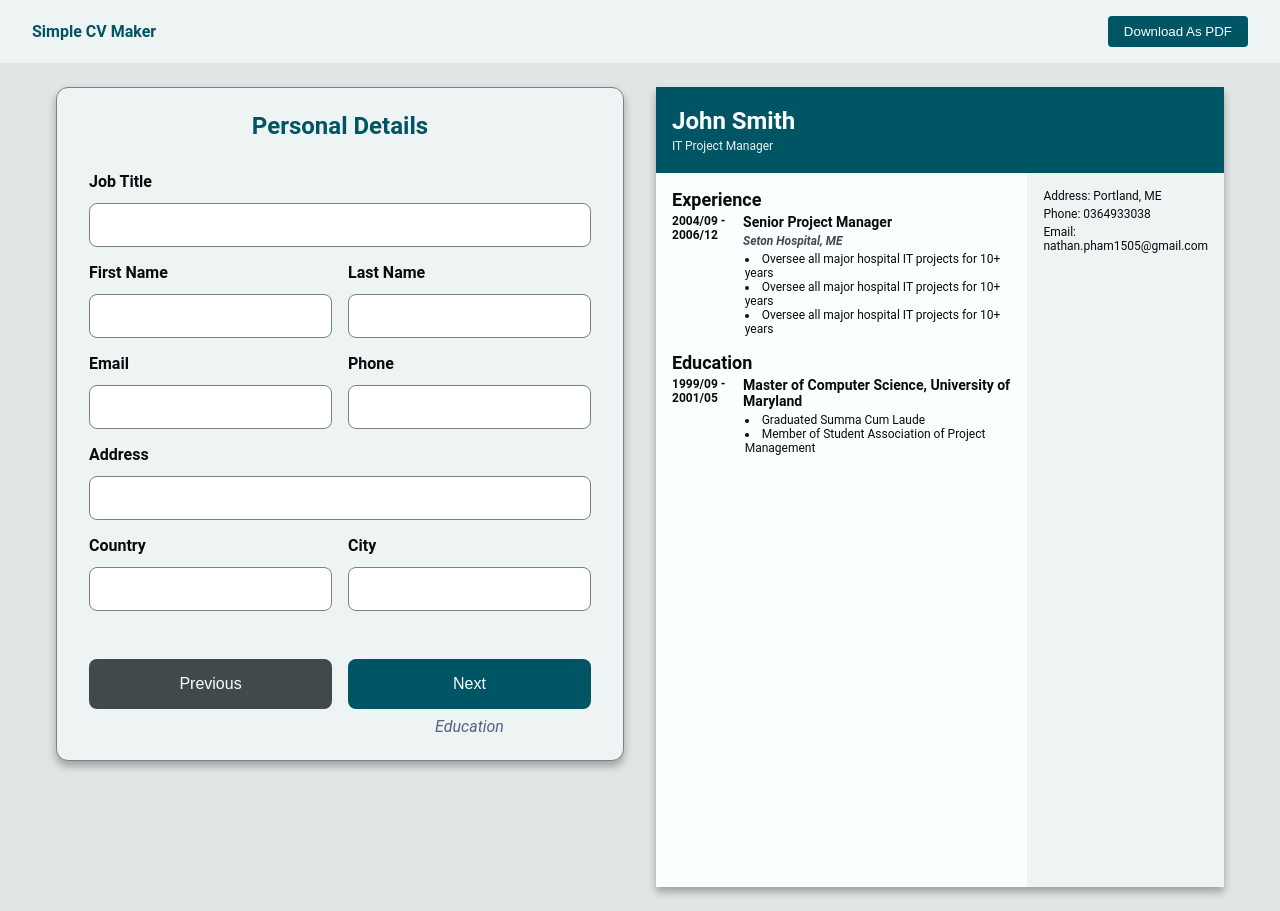
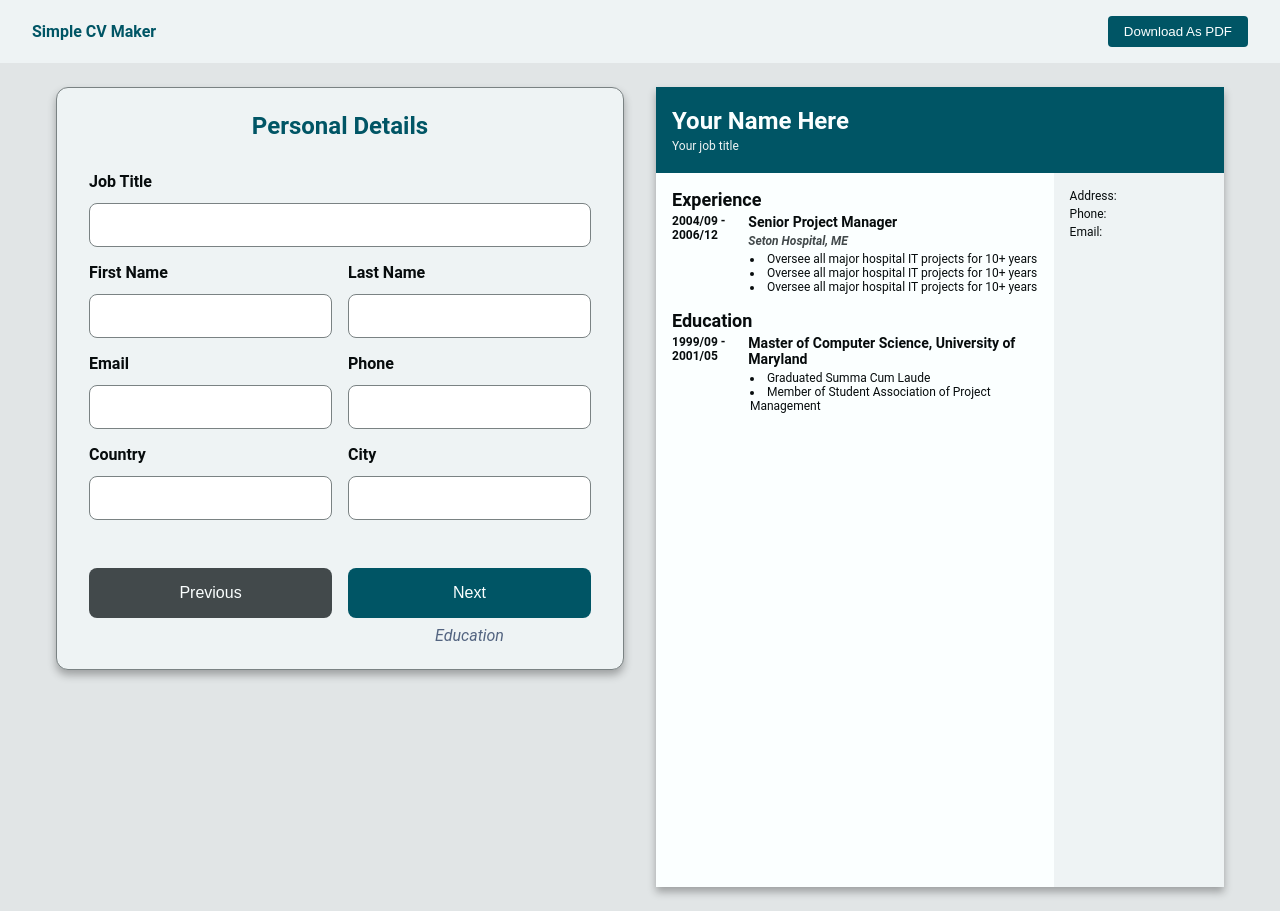
Before and after one commit to NgocPMT/react-cv-application, a React (Vite) app: page / in a window 1280 px wide. Built offline with nearby package versions, Linux system fonts and the light colour scheme.

Commit message:
implement interaction by passing form state value to cv preview

```diff
--- a/src/components/App.jsx
+++ b/src/components/App.jsx
@@ -8,9 +8,10 @@ export default function App() {
   const [lastName, setLastName] = useState("");
   const [email, setEmail] = useState("");
   const [phone, setPhone] = useState("");
-  const [address, setAddress] = useState("");
   const [country, setCountry] = useState("");
   const [city, setCity] = useState("");
+  const [education, setEducation] = useState({});
+
   const [isPreviewOpen, setIsPreviewOpen] = useState(false);
   const [isMobile, setIsMobile] = useState(window.innerWidth < 768);
   const [formIndex, setFormIndex] = useState(0);
@@ -41,16 +42,28 @@ export default function App() {
     setEmail(e.target.value);
   }
 
-  function handleAddress(e) {
-    setAddress(e.target.value);
-  }
-
   function handleCountry(e) {
     setCountry(e.target.value);
   }
 
   function handleCity(e) {
     setCity(e.target.value);
+  }
+
+  function handleTitle(e) {
+    setEducation({ ...education, title: e.target.value });
+  }
+
+  function handleSchoolName(e) {
+    setEducation({ ...education, schoolName: e.target.value });
+  }
+
+  function handleBeginDate(e) {
+    setEducation({ ...education, beginDate: e.target.value });
+  }
+
+  function handleEndDate(e) {
+    setEducation({ ...education, endDate: e.target.value });
   }
 
   function togglePreview() {
@@ -131,13 +144,6 @@ export default function App() {
                 onChange={handlePhone}
               />
             </FieldGroup>
-            <Field
-              title="Address"
-              type="text"
-              id="address"
-              value={address}
-              onChange={handleAddress}
-            />
             <FieldGroup>
               <Field
                 title="Country"
@@ -152,6 +158,38 @@ export default function App() {
                 id="city"
                 value={city}
                 onChange={handleCity}
+              />
+            </FieldGroup>
+          </Form>
+          <Form title={forms[1]} index={1} formIndex={formIndex}>
+            <Field
+              title="Title"
+              type="text"
+              id="title"
+              value={education.title}
+              onChange={handleTitle}
+            />
+            <Field
+              title="School Name"
+              type="text"
+              id="school-name"
+              value={education.schoolName}
+              onChange={handleSchoolName}
+            />
+            <FieldGroup>
+              <Field
+                title="Begin Date"
+                type="text"
+                id="begin-date"
+                value={education.beginDate}
+                onChange={handleBeginDate}
+              />
+              <Field
+                title="End Date"
+                type="text"
+                id="end-date"
+                value={education.endDate}
+                onChange={handleEndDate}
               />
             </FieldGroup>
           </Form>
@@ -200,8 +238,10 @@ export default function App() {
           <>
             <div className="cv-preview">
               <div className="cv-header">
-                <h1 className="cv-full-name">John Smith</h1>
-                <p className="cv-job-title">IT Project Manager</p>
+                <h1 className="cv-full-name">
+                  {fullName.trim().length > 0 ? fullName : "Your Name Here"}
+                </h1>
+                <p className="cv-job-title">{jobTitle || "Your job title"}</p>
               </div>
               <div className="cv-main">
                 <h2>Experience</h2>
@@ -238,9 +278,12 @@ export default function App() {
                 </div>
               </div>
               <div className="personal-info">
-                <p>Address: Portland, ME</p>
-                <p>Phone: 0364933038</p>
-                <p>Email: nathan.pham1505@gmail.com</p>
+                <p>
+                  Address: {country}
+                  {city && `, ${city}`}
+                </p>
+                <p>Phone: {phone}</p>
+                <p>Email: {email}</p>
               </div>
             </div>
             {isMobile && <button onClick={togglePreview}>Close</button>}
```
